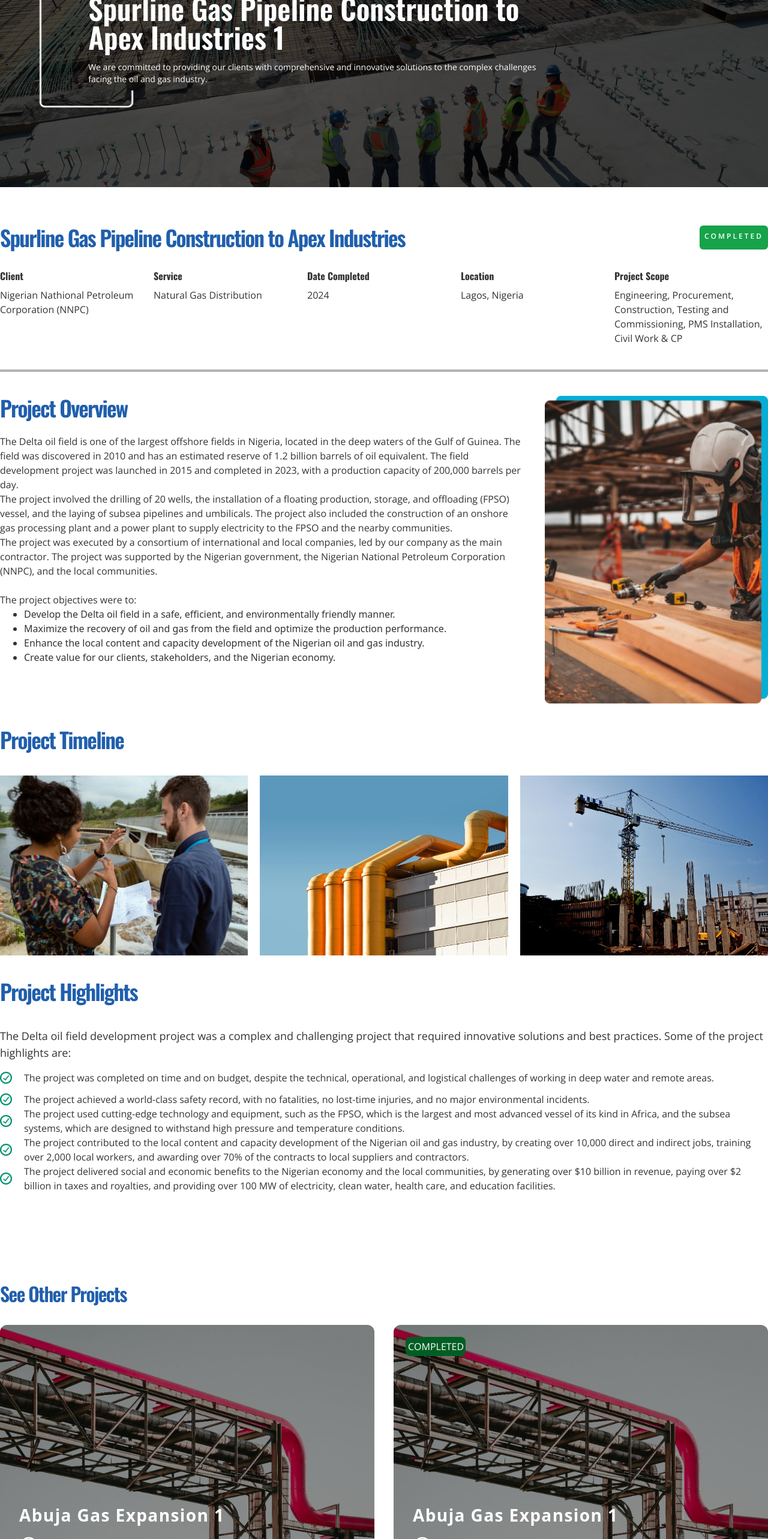
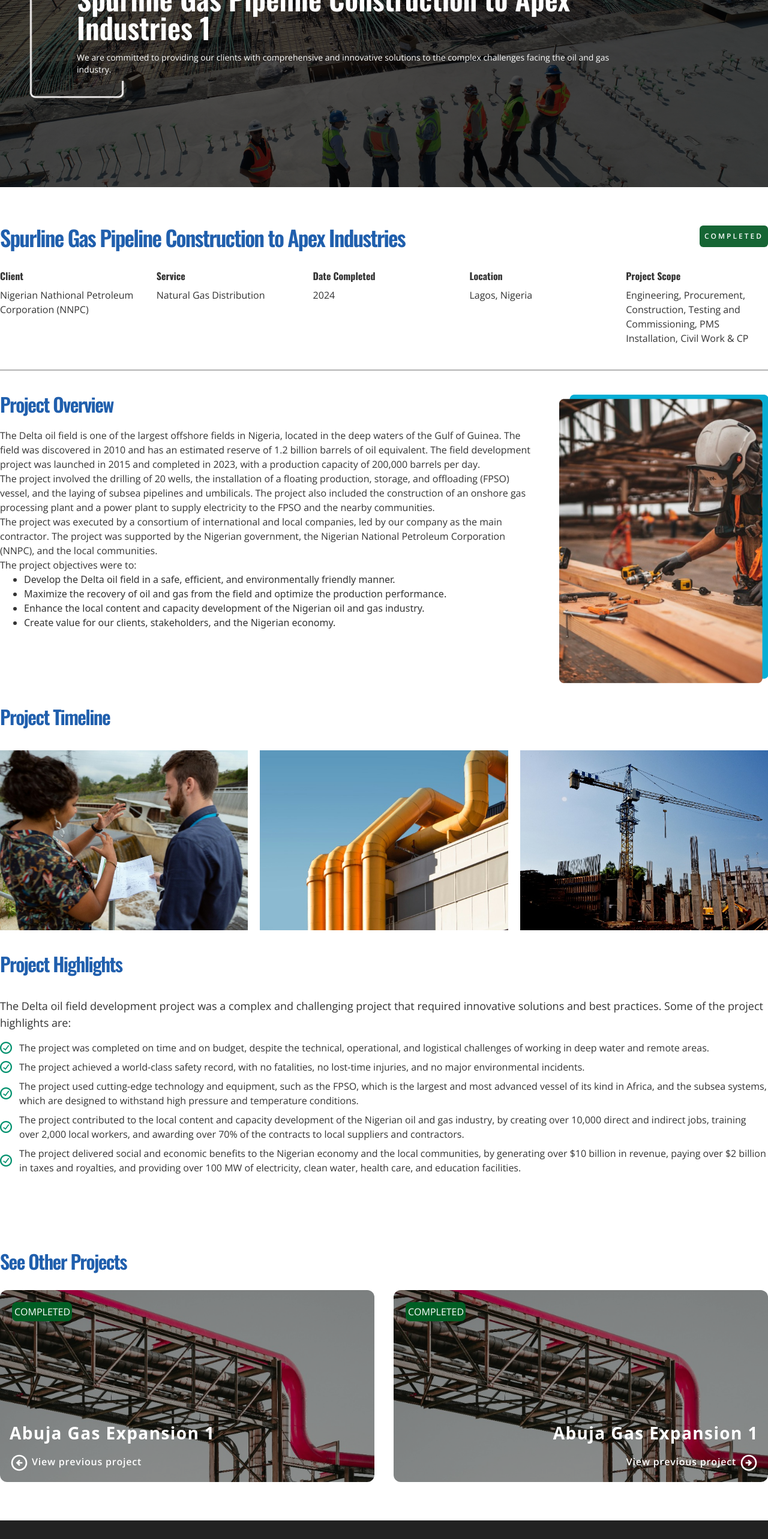
Before and after one commit to paddinghq/gasfleet-website-new, a Nuxt app: page /projects/1 in a window 1280 px wide. Shown: the part 234-2800 px from the top of the page at 60% size. Built offline with nearby package versions, Linux system fonts and the light colour scheme.

Commit message:
fix: single projects page

```diff
--- a/components/Hero.vue
+++ b/components/Hero.vue
@@ -8,23 +8,24 @@
   <div class="relative bg-[#f1f1f1]">
     <div v-for="Hero in Heros" :key="Hero.id">
       <NuxtImg
-        class="w-full filter brightness-[0.3] relative h-[298px] object-cover lg:h-[476px]"
+        class="w-full filter brightness-[0.3] relative object-cover lg:h-[476px]"
+        :class="Hero.id === 2 ? 'h-[346px]' : 'h-[298px]'"
         alt="ourteam-image"
         :src="Hero.img"
       />
       <div class="container mx-auto relative bottom-40 lg:bottom-64">
         <NuxtImg
-          class="absolute top-[50%] left-[5.5rem] transform -translate-x-1/2 -translate-y-1/2 w-[83px] h-[212px] md:w-[100px] md:left-28 lg:left-36 lg:w-[157px] lg:h-[247px]"
+          class="absolute transform -translate-x-1/2 -translate-y-1/2 w-[83px] md:w-[100px] md:left-28 lg:w-[157px] lg:h-[247px]"
+          :class="Hero.id === 2 ? 'h-[285px] left-[4.4rem] top-[-1rem] md:h-[225px] lg:left-32' : 'h-[212px] left-[5.5rem] top-[50%] lg:left-36'"
           :src="Hero.rectangle"
           alt="rectangle"
         />
         <div
-          class="text-white absolute top-[52%] left-[46%] transform -translate-x-1/2 -translate-y-1/2 md:left-[42%]"
-          :class="Hero.id === 2 ? 'lg:left-[41%]' : ''"
+          class="text-white absolute transform -translate-x-1/2 -translate-y-1/2 md:left-[42%]"
+          :class="Hero.id === 2 ? 'top-[-1rem] left-1/2 w-[70%] md:left-1/2 lg:left-[45%]' : 'top-[52%] left-[46%]'"
         >
           <h1
-            class="font-semibold mt-5 text-[28px]"
-            :class="Hero.id === 10 || 8 ? 'lg:text-5xl' : 'lg:text-[48px] xl:[64px]'"
+            class="font-semibold mt-5 text-[28px] lg:text-5xl xl:[64px]'"
           >
             {{ Hero.title }}
           </h1>
--- a/components/Navbar.vue
+++ b/components/Navbar.vue
@@ -12,9 +12,9 @@
 <template>
   <nav class="lg:hidden">
     <div class="flex justify-between items-center py-2.5 px-6">
-      <div>
+      <div class="w-6 h-6 md:w-10">
         <NuxtLink to="/">
-          <NuxtImg src="/colored.png" alt="logo" class="md:w-10" />
+          <NuxtImg src="/colored.png" alt="logo" class="w-full h-full object-cover" />
         </NuxtLink>
       </div>
       <div class="flex justify-end items-center">
--- a/pages/projects/[id].vue
+++ b/pages/projects/[id].vue
@@ -1,21 +1,28 @@
 <script setup>
-import { projects } from '@/store/projects';
-import { ref, computed } from 'vue';
-import { useRouter } from 'vue-router';
+import { projects } from "@/store/projects";
+import { ref, computed } from "vue";
+import { useRouter } from "vue-router";
 const ImgSrc1 = ref("hero.jpg");
 const rectangleImg = ref("s.project-rectangle.png");
 
 const router = useRouter();
 const projectId = ref(router.currentRoute.value.params.id);
 
-const project = computed(() => projects.find(project => project.id === parseInt(projectId.value)));
+const project = computed(() =>
+  projects.find((project) => project.id === parseInt(projectId.value))
+);
 
 const Heros = ref([
   {
     id: 2,
     img: ImgSrc1,
     rectangle: rectangleImg,
-    title: computed(() => `Spurline Gas Pipeline Construction to Apex Industries ${project.value ? project.value.id : ''}`),
+    title: computed(
+      () =>
+        `Spurline Gas Pipeline Construction to Apex Industries ${
+          project.value ? project.value.id : ""
+        }`
+    ),
     text: "We are committed to providing our clients with comprehensive and innovative solutions to the complex challenges facing the oil and gas industry.",
   },
 ]);
@@ -25,18 +32,58 @@
   <div>
     <Hero :Heros="Heros" />
 
-    <div class="py-16">
+    <div class="py-5 px-6 lg:py-16 lg:px-10 xl:px-0">
       <div class="container mx-auto">
         <div class="flex justify-between">
           <h1
-            class="text-[#205FAD] font-2xl w-[200px] sm:w-[900px] font-oswald sm:text-4xl font-semibold leading-10 tracking-tighter"
+            class="text-[#205FAD] text-xl font-oswald font-semibold leading-10 tracking-tighter md:text-2xl lg:text-4xl"
           >
             Spurline Gas Pipeline Construction to Apex Industries
           </h1>
-          <p class="px-2 py-2.5 text-white rounded-md font-semibold text-xs tracking-[0.25em]" :class="project.status === 'ONGOING' ? 'bg-amber-600' : 'bg-green-600'">{{ project.status }}</p>
+          <p
+            class="px-2 py-2.5 h-fit text-white rounded-md font-semibold text-xs tracking-[0.25em]"
+            :class="
+              project.status === 'ONGOING' ? 'bg-amber-6=700' : 'bg-green-800'
+            "
+          >
+            {{ project.status }}
+          </p>
         </div>
 
-        <div class="grid grid-cols-5 mt-8">
+        <div class="grid grid-cols-1 gap-6 mt-5 md:mt-8 lg:hidden">
+          <div class="flex justify-between">
+            <h1 class="text-[#333333] sans font-bold mb-2">Date Completed</h1>
+            <p class="text-[#333333] text-end">2024</p>
+          </div>
+          <div class="flex justify-between">
+            <h1 class="text-[#333333] sans font-bold mb-2">Client</h1>
+            <p class="text-[#333333] text-end">
+              Nigerian Nathional Petroleum <br />
+              Corporation (NNPC)
+            </p>
+          </div>
+          <div class="flex justify-between">
+            <h1 class="text-[#333333] sans font-bold mb-2">Location</h1>
+            <p class="text-[#333333] text-end">Lagos, Nigeria</p>
+          </div>
+          <div class="flex justify-between">
+            <h1 class="text-[#333333] sans font-bold mb-2">Service</h1>
+            <p class="text-[#333333] text-end">Natural Gas Distribution</p>
+          </div>
+          <div class="flex justify-between">
+            <h1 class="text-[#333333] sans font-bold mb-2">
+              Project <br />
+              Scope
+            </h1>
+            <p class="text-[#333333] text-end">
+              Engineering, Procurement, <br />
+              Construction, Testing and Commissioning, PMS <br />
+              Installation, Civil Work & CP
+            </p>
+          </div>
+        </div>
+
+        <div class="hidden grid-cols-5 gap-6 mt-8 lg:grid">
           <div class="">
             <h1 class="text-[#333333] font-bold mb-2">Client</h1>
             <p class="text-[#333333]">
@@ -64,12 +111,12 @@
           </div>
         </div>
 
-        <hr class="border-2 my-10 border-[#b3b3b3]" />
+        <hr class="border my-5 border-[#b3b3b3] lg:my-10" />
 
-        <div class="flex flex-col-reverse sm:flex-row w-full gap-10 my-10">
-          <div class="w-full sm:w-[70%]">
+        <div class="flex flex-col-reverse lg:flex-row w-full gap-6 lg:gap-10">
+          <div class="w-full lg:w-[70%]">
             <h1
-              class="text-[#205FAD] font-oswald text-2xl sm:text-4xl font-semibold leading-10 tracking-tighter"
+              class="text-[#205FAD] font-oswald text-xl font-semibold leading-10 tracking-tighter md:text-2xl lg:text-[32px]"
             >
               Project Overview
             </h1>
@@ -90,7 +137,6 @@
               local companies, led by our company as the main contractor. The
               project was supported by the Nigerian government, the Nigerian
               National Petroleum Corporation (NNPC), and the local communities.
-              <br />
               <br />
               The project objectives were to:
             </p>
@@ -113,7 +159,7 @@
               </li>
             </ul>
           </div>
-          <div class="w-full sm:w-[30%]">
+          <div class="w-full lg:w-[349px] lg:h-[480.92px]">
             <NuxtImg
               class="w-full h-full object-cover"
               alt="single-project-image"
@@ -123,47 +169,47 @@
         </div>
 
         <div>
-          <div>
+          <div class="my-5 lg:my-10">
             <h1
-              class="text-[#205FAD] font-oswald text-2xl sm:text-4xl font-semibold leading-10 tracking-tighter"
+              class="text-[#205FAD] font-oswald text-xl font-semibold leading-10 tracking-tighter md:text-2xl lg:text-[32px]"
             >
               Project Timeline
             </h1>
             <div></div>
           </div>
-          <div class="hidden sm:block sm:grid sm:grid-cols-3 gap-5 my-10">
+          <div class="hidden sm:grid sm:grid-cols-3 gap-5 my-10">
             <NuxtImg
-              class="h-[300px] w-full"
+              class="h-[300px] w-full object-cover"
               alt="single-project-image"
               src="/singleProject1.jpeg"
             />
             <NuxtImg
-              class="h-[300px] w-full"
+              class="h-[300px] w-full object-cover"
               alt="single-project-image"
               src="/singleProject2.jpeg"
             />
             <NuxtImg
-              class="h-[300px] w-full"
+              class="h-[300px] w-full object-cover"
               alt="single-project-image"
               src="/singleProject3.jpeg"
             />
           </div>
         </div>
 
-        <div class="mt-10 mb-16">
+        <div class="mt-2 lg:mb-16">
           <h1
-            class="text-[#205FAD] font-oswald text-2xl sm:text-4xl font-semibold leading-10 tracking-tighter"
+            class="text-[#205FAD] font-oswald text-xl font-semibold leading-10 tracking-tighter md:text-2xl lg:text-[32px]"
           >
             Project Highlights
           </h1>
-          <p class="text-[#333333] mt-10 text-lg">
+          <p class="text-[#333333] mt-2 text-lg md:mt-4 lg:mt-10">
             The Delta oil field development project was a complex and
             challenging project that required innovative solutions and best
             practices. Some of the project highlights are:
           </p>
-          <ul class="mt-4">
+          <ul class="lg:mt-4">
             <li class="text-[#333333]">
-              <div class="flex items-center gap-5">
+              <div class="flex items-center gap-2 lg:gap-3">
                 <img src="/checkmark.png" alt="" class="w-[20px] h-[20px]" />
                 <p>
                   The project was completed on time and on budget, despite the
@@ -172,8 +218,8 @@
                 </p>
               </div>
             </li>
-            <li class="text-[#333333] mt-3">
-              <div class="flex items-center gap-5">
+            <li class="text-[#333333] ">
+              <div class="flex items-center gap-2 my-2 lg:gap-3">
                 <img src="/checkmark.png" alt="" class="w-[20px] h-[20px]" />
                 <p>
                   The project achieved a world-class safety record, with no
@@ -183,7 +229,7 @@
               </div>
             </li>
             <li class="text-[#333333]">
-              <div class="flex items-center gap-5">
+              <div class="flex items-center gap-2 lg:gap-3">
                 <img src="/checkmark.png" alt="" class="w-[20px] h-[20px]" />
                 <p>
                   The project used cutting-edge technology and equipment, such
@@ -194,7 +240,7 @@
               </div>
             </li>
             <li class="text-[#333333]">
-              <div class="flex items-center gap-5">
+              <div class="flex items-center gap-2 my-2 lg:gap-3">
                 <img src="/checkmark.png" alt="" class="w-[20px] h-[20px]" />
                 <p>
                   The project contributed to the local content and capacity
@@ -206,7 +252,7 @@
               </div>
             </li>
             <li class="text-[#333333]">
-              <div class="flex items-center gap-5">
+              <div class="flex items-center gap-2 lg:gap-3">
                 <img src="/checkmark.png" alt="" class="w-[20px] h-[20px]" />
                 <p>
                   The project delivered social and economic benefits to the
@@ -220,47 +266,20 @@
           </ul>
         </div>
 
-        <div class="pt-16">
+        <div class="pt-6 md:pt-10 lg:pt-16">
           <h1
-            class="text-[#205FAD] font-oswald text-[32px] font-semibold leading-10 tracking-tighter my-5"
+            class="text-[#205FAD] font-oswald text-xl font-semibold leading-10 tracking-tighter mb-5 md:text-2xl lg:mb-8 lg:text-[32px]"
           >
             See Other Projects
           </h1>
-          <div class="grid grid-cols-2 w-full gap-8 mt-8">
-            <div class="rounded-xl relative">
+          <div class="grid grid-cols-1 w-full gap-4 lg:grid-cols-2 lg:gap-8">
+            <div class="rounded-xl relative h-[320px] lg:w-[456px] xl:w-full">
               <NuxtImg
                 class="h-full w-full filter brightness-[0.6] relative object-cover rounded-xl"
                 src="project.jpeg"
                 alt="rectangle"
               />
-              <div class="w-289 h-34 absolute bottom-0 p-8 text-white">
-                <h4
-                  class="font-oswald font-bold text-white text-[28px] leading-8 tracking-wider"
-                >
-                  {{ project.name }} {{ project.id }}
-                </h4>
-                <div class="mt-4">
-                  <p
-                    class="sans text-white font-semibold leading-8 tracking-wider"
-                  >
-                    <Icon
-                      name="material-symbols:arrow-circle-left-outline"
-                      color="white"
-                      size="32"
-                      class="cursor-pointer"
-                    />
-                    View previous project
-                  </p>
-                </div>
-              </div>
-            </div>
-            <div class="rounded-xl relative">
-              <NuxtImg
-                class="h-full w-full filter brightness-[0.6] relative object-cover rounded-xl"
-                src="project.jpeg"
-                alt="rectangle"
-              />
-              <div class="w-289 h-34 absolute bottom-0 p-8 text-white">
+              <div class="w-289 h-34 absolute bottom-0 p-4 text-white">
                 <h4
                   class="font-oswald font-bold text-white text-[28px] leading-8 tracking-wider"
                 >
@@ -281,26 +300,35 @@
                 </div>
               </div>
               <p
-                class="absolute left-[20px] top-[20px] text-white bg-[#005E24] w-[100px] p-1 rounded-lg"
+                class="absolute left-[20px] top-[20px] text-center text-white bg-[#005E24] w-[100px] p-1 rounded-lg"
               >
                 COMPLETED
               </p>
             </div>
-            <div
-              class="bg-cover bg-center h-[400px] relative"
-              style="background-image: url('/project.jpeg')"
-            >
-              <div class="w-289 h-34 absolute bottom-0 left-0 p-8 text-white">
+
+            <div class="rounded-xl relative h-[320px] lg:w-[456px] xl:w-full">
+              <NuxtImg
+                class="h-full w-full filter brightness-[0.6] relative object-cover rounded-xl"
+                src="project.jpeg"
+                alt="rectangle"
+              />
+              <div class="w-full text-end h-34 absolute bottom-0 p-4 text-white">
                 <h4
-                  class="font-oswald font-semibold text-white text-3xl leading-8 tracking-wider"
+                  class="font-oswald font-bold text-white text-[28px] leading-8 tracking-wider"
                 >
                   {{ project.name }} {{ project.id }}
                 </h4>
                 <div class="mt-4">
                   <p
-                    class="font-oswald text-white text-xl leading-8 tracking-wider"
+                    class="sans text-white font-semibold leading-8 tracking-wider"
                   >
                     View previous project
+                    <Icon
+                      name="material-symbols:arrow-circle-right-outline"
+                      color="white"
+                      size="32"
+                      class="cursor-pointer"
+                    />
                   </p>
                 </div>
               </div>
--- a/pages/projects/index.vue
+++ b/pages/projects/index.vue
@@ -8,7 +8,7 @@
 
 const Heros = ref([
   {
-    id: 2,
+    id: 9,
     img: ImgSrc1,
     rectangle: rectangleImg,
     title: "Projects",
```
